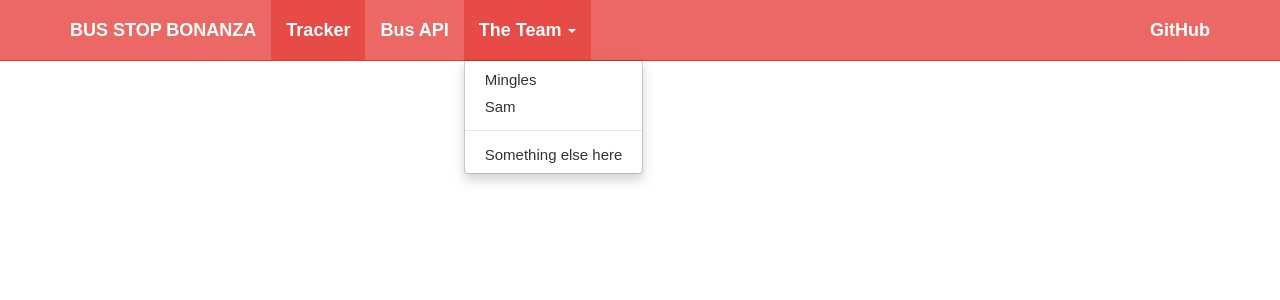
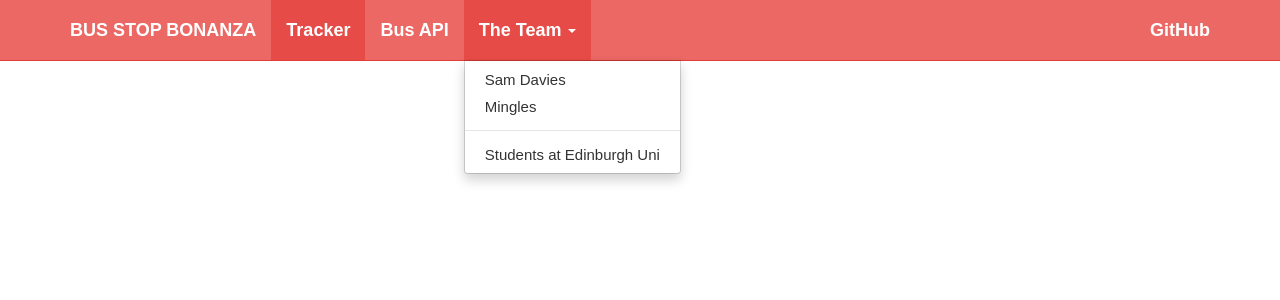
Before and after one commit to SamDavies/Chekov, a Django app: page / in a window 1280 px wide, after a click on "The Team". Shown: the top 300 px of the page. Run offline with Django 3.2, Linux system fonts and the light colour scheme; some libraries are stand-ins or nearby versions; some web fonts are replaced.

Commit message:
added menu links

```diff
--- a/app/templates/app/base.html
+++ b/app/templates/app/base.html
@@ -35,26 +35,26 @@
                     <span class="icon-bar"></span>
                     <span class="icon-bar"></span>
                 </button>
-                <a class="navbar-brand" href="#">Bus Stop Bonanza</a>
+                <a class="navbar-brand" href="/">Bus Stop Bonanza</a>
             </div>
             <div id="navbar" class="navbar-collapse collapse">
                 <ul class="nav navbar-nav">
-                    <li class="active"><a href="#">Tracker</a></li>
-                    <li><a href="#about">Bus API</a></li>
+                    <li class="active"><a href="/">Tracker</a></li>
+                    <li><a href="http://tfe-opendata.readme.io/v1.0">Bus API</a></li>
                     <li class="dropdown">
                         <a href="#" class="dropdown-toggle" data-toggle="dropdown" role="button" aria-expanded="false">
                             The Team
                             <span class="caret"></span></a>
                         <ul class="dropdown-menu" role="menu">
-                            <li><a href="#">Mingles</a></li>
-                            <li><a href="#">Sam</a></li>
+                            <li><a href="https://github.com/SamDavies">Sam Davies</a></li>
+                            <li><a href="https://github.com/mingles-">Mingles</a></li>
                             <li class="divider"></li>
-                            <li><a href="#">Something else here</a></li>
+                            <li><a href="#">Students at Edinburgh Uni</a></li>
                         </ul>
                     </li>
                 </ul>
                 <ul class="nav navbar-nav navbar-right">
-                    <li><a href="#">GitHub</a></li>
+                    <li><a href="https://github.com/SamDavies/Chekov">GitHub</a></li>
                 </ul>
             </div>
             <!--/.nav-collapse -->
--- a/app/templates/app/tracker-data.html
+++ b/app/templates/app/tracker-data.html
@@ -4,7 +4,7 @@
 </audio>
 
 <div id="bus-data" data-service="{{ service }}" data-destination="{{ destination }}" data-stop="{{ three_stops.0.name }}">
-    <h2>{{ service }} to {{ destination }}</h2>
+    <h1>{{ service }} to {{ destination }}</h1>
 
         <br>
 
```
